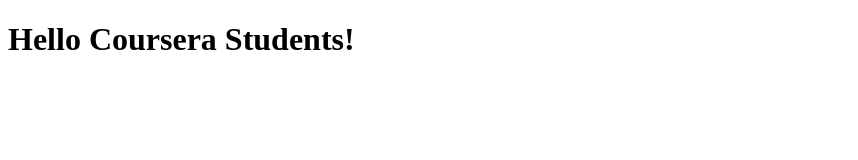
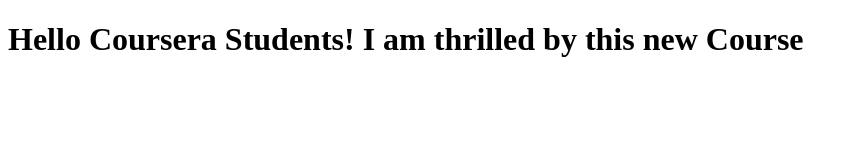
Before and after one commit to arnoldasiawriters/course-era-angular-test, a plain HTML site: page index.html in a window 1280 px wide. Shown: the whole page, without its empty margins (0-858 px from the left). Drawn offline with Linux system fonts and the light colour scheme.

Commit message:
Second version of the web

```diff
--- a/index.html
+++ b/index.html
@@ -5,6 +5,6 @@
         <title>Hello Coursera</title>
     </head>
     <body>
-        <h1>Hello Coursera Students!</h1>
+        <h1>Hello Coursera Students! I am thrilled by this new Course</h1>
     </body>
 </html>
```
